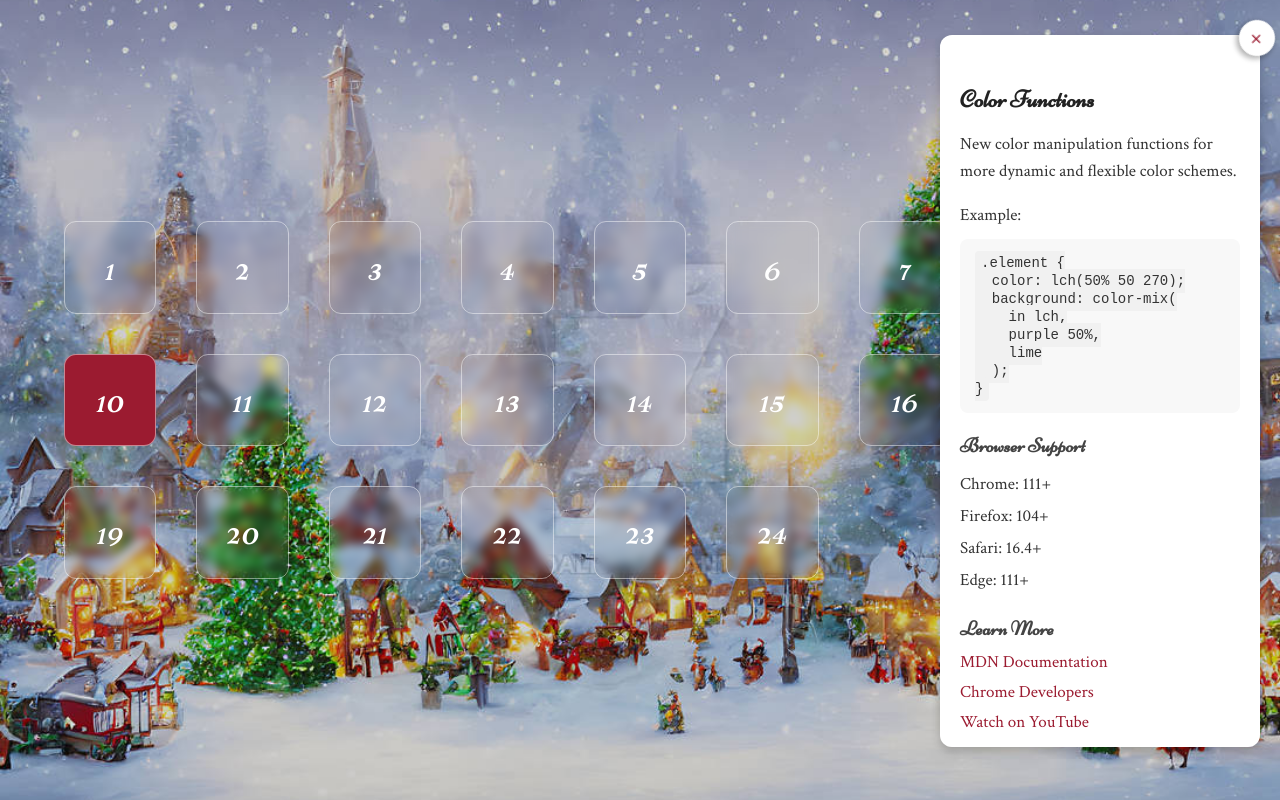
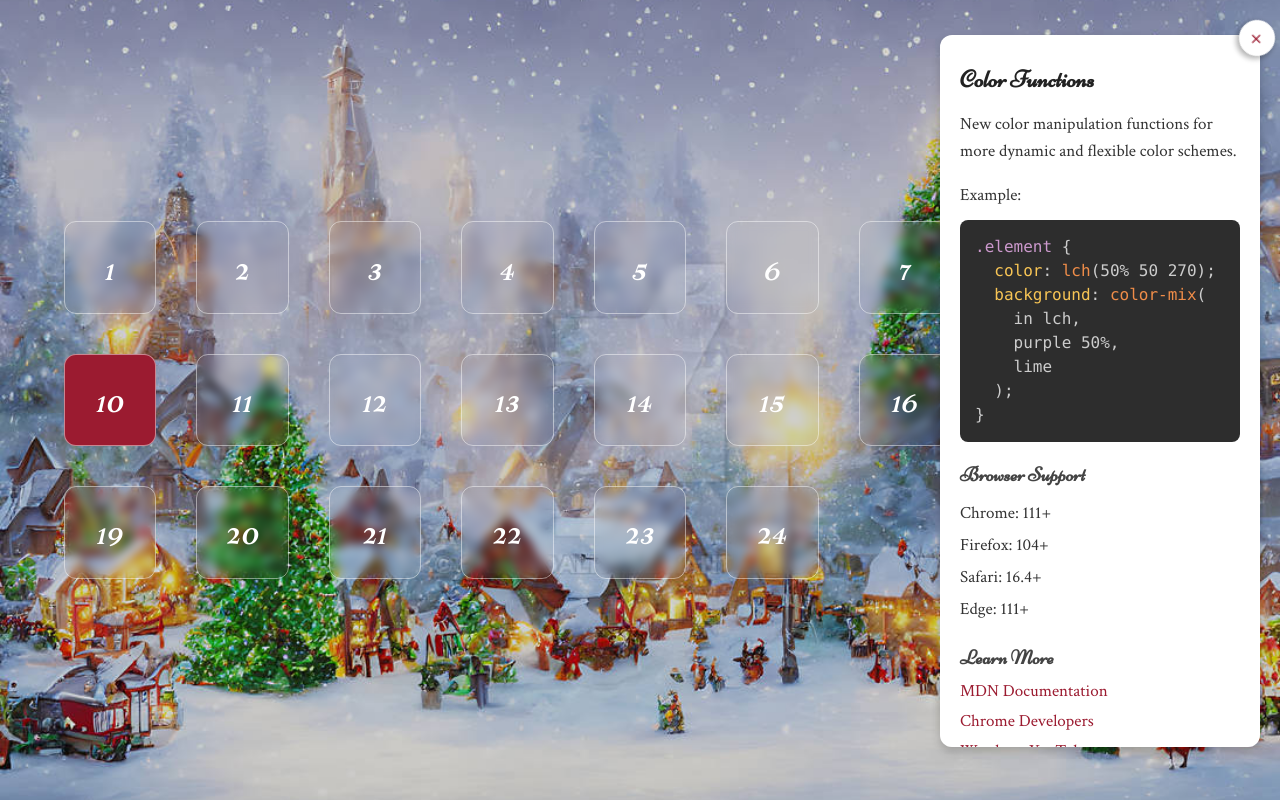
Before and after one commit to steveharrison/css-advent-calendar-2024, a React (Create React App) app in the folder css-advent-calendar/: page / in a window 1280 px wide. Both pictures are taken after a click on the element "10". Built offline with nearby package versions, Linux system fonts and the light colour scheme.

Commit message:
Pretty code highlighting

```diff
--- a/css-advent-calendar/package.json
+++ b/css-advent-calendar/package.json
@@ -8,8 +8,10 @@
     "@testing-library/user-event": "^13.5.0",
     "@types/jest": "^27.5.2",
     "@types/node": "^16.18.121",
+    "@types/prismjs": "^1.26.5",
     "@types/react": "^18.3.12",
     "@types/react-dom": "^18.3.1",
+    "prismjs": "^1.29.0",
     "react": "^18.3.1",
     "react-dom": "^18.3.1",
     "react-scripts": "5.0.1",
--- a/css-advent-calendar/public/index.html
+++ b/css-advent-calendar/public/index.html
@@ -7,7 +7,7 @@
     <meta name="theme-color" content="#000000" />
     <meta
       name="description"
-      content="CSS Advent Calendar 2024"
+      content="CSS Advent Calendar 2024 - Daily CSS features and techniques"
     />
     <link rel="apple-touch-icon" href="%PUBLIC_URL%/logo192.png" />
     <!--
@@ -26,7 +26,7 @@
     -->
     <link rel="preconnect" href="https://fonts.googleapis.com">
     <link rel="preconnect" href="https://fonts.gstatic.com" crossorigin>
-    <link href="https://fonts.googleapis.com/css2?family=Crimson+Text:ital,wght@0,400;0,600;0,700;1,400;1,600;1,700&family=Niconne&display=swap" rel="stylesheet">
+    <link href="https://fonts.googleapis.com/css2?family=Niconne&family=Crimson+Text:wght@400;600&family=Fira+Code&display=swap" rel="stylesheet">
     <title>CSS Advent Calendar 2024</title>
   </head>
   <body>
--- a/css-advent-calendar/src/components/Inspector/Inspector.module.css
+++ b/css-advent-calendar/src/components/Inspector/Inspector.module.css
@@ -63,7 +63,7 @@
 
 .content h2 {
   font-size: 24px;
-  margin-bottom: 15px;
+  margin: 0 0 15px 0;
   font-family: 'Niconne', cursive;
   color: #222;
 }
@@ -89,12 +89,23 @@
   font-size: 14px;
 }
 
-.content pre {
-  background-color: #f8f8f8;
-  padding: 15px;
+.codeBlock {
+  background-color: #2d2d2d !important;
   border-radius: 8px;
+  padding: 15px !important;
+  margin: 10px 0;
+  font-size: 14px;
+  line-height: 1.5;
   overflow-x: auto;
-  margin: 10px 0;
+}
+
+.codeBlock code {
+  font-family: 'Fira Code', 'Consolas', monospace;
+  background: none !important;
+  padding: 0 !important;
+  border-radius: 0;
+  font-size: 14px;
+  color: #fff;
 }
 
 .browserSupport ul {
--- a/css-advent-calendar/src/components/Inspector/Inspector.tsx
+++ b/css-advent-calendar/src/components/Inspector/Inspector.tsx
@@ -1,6 +1,9 @@
-import React from 'react';
+import React, { useEffect } from 'react';
 import styles from './Inspector.module.css';
 import { DayContent } from '../../data/advent-content';
+import Prism from 'prismjs';
+import 'prismjs/themes/prism-tomorrow.css';
+import 'prismjs/components/prism-css';
 
 interface InspectorProps {
   isOpen: boolean;
@@ -9,6 +12,12 @@ interface InspectorProps {
 }
 
 export const Inspector: React.FC<InspectorProps> = ({ isOpen, content, onClose }) => {
+  useEffect(() => {
+    if (content?.code) {
+      Prism.highlightAll();
+    }
+  }, [content]);
+
   if (!isOpen || !content) return null;
 
   return (
@@ -21,7 +30,9 @@ export const Inspector: React.FC<InspectorProps> = ({ isOpen, content, onClose }
           {content.code && (
             <>
               <p>Example:</p>
-              <pre><code>{content.code}</code></pre>
+              <pre className={styles.codeBlock}>
+                <code className="language-css">{content.code}</code>
+              </pre>
             </>
           )}
           <div className={styles.browserSupport}>
```
Also changed, not shown: 1 other file (tests, documents, lock files or other folders).
